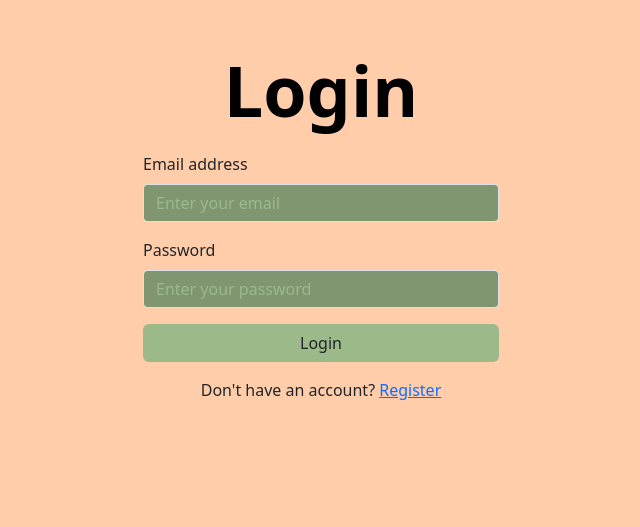
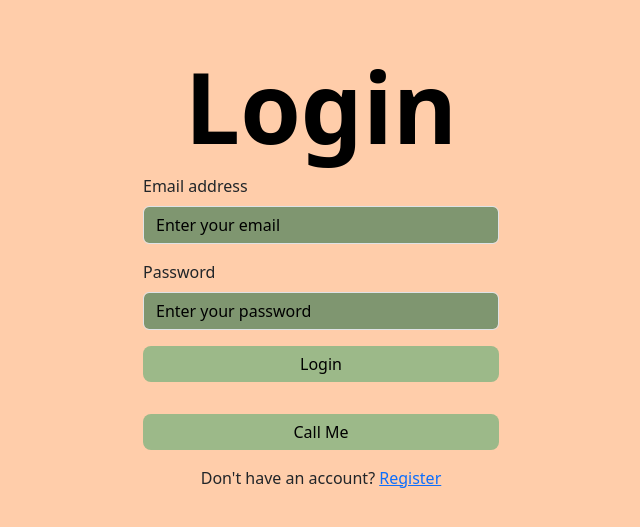
Before and after one commit to katawut2004/my_team, a Python web app: template templates/login.html in a window 1280 px wide. Shown: the top 527 px of the page, without its empty margins (319-959 px from the left). Run offline with Jinja, Linux system fonts and the light colour scheme; the template is opened without the code that fills it, so the values that code supplies are empty.

Commit message:
commit/future/login/แก้ไขหน้าloginและเพิ่มหน้าcallme\bybigy

```diff
--- a/templates/login.html
+++ b/templates/login.html
@@ -5,27 +5,47 @@
     <meta name="viewport" content="width=device-width, initial-scale=1.0">
     <title>Login</title>
     <link href="https://cdn.jsdelivr.net/npm/bootstrap@5.3.0/dist/css/bootstrap.min.css" rel="stylesheet">
-    <link rel="stylesheet" href="style.css">
     <style>
         body {
-            background: #FFCDAA; /* เปลี่ยนสีพื้นหลังเป็นสีเหลือง */
+            background: #FFCDAA; /* เปลี่ยนสีพื้นหลังเป็นสีครีม */
         }
 
         /* สไตล์ของคำว่า "Login" */
         .login-title {
-            font-size: 70px; /* ขยายขนาดคำ */
+            font-size: 98px; /* ขยายขนาดคำ */
             color: black; /* กำหนดสีของคำ */
             font-weight: bold; /* ทำให้ตัวหนา */
         }
 
-        /* สไตล์ของปุ่ม Login */
-        .btn-white {
-            background: #9cb989; /* สีที่เปลี่ยนเมื่อ hover */
+        /* สไตล์พื้นฐานของปุ่ม */
+        .btn-custom {
+            /* font-weight: bold; ทำให้ตัวหนา */
+            color: #000000; /* กำหนดสีของข้อความ */
+            border: none; /* ลบขอบ */
+            transition: background-color 0.3s; /* เพิ่มการเปลี่ยนแปลงที่ลื่นไหล */
+            padding: -5px 2px; /* ขนาดของปุ่ม */
+            border-radius: 8px; /* มุมโค้งของปุ่ม */
         }
 
-        .btn-white:hover {
-            background-color: #f0f0f0; /* สีที่เปลี่ยนเมื่อ hover */
+        /* สไตล์ของปุ่ม Login */
+        .btn-login {
+            background-color: #9cb989; /* สีพื้นหลังของปุ่ม Login */
         }
+
+        .btn-login:hover {
+            background-color: #7f9670; /* สีที่เปลี่ยนเมื่อ hover */
+        }
+
+        /* สไตล์ของปุ่ม Call Me */
+        .btn-call-me {
+            background-color: #9cb989; /* สีพื้นหลังของปุ่ม Call Me */
+        }
+
+        .btn-call-me:hover {
+            background-color: #7f9670; /* สีที่เปลี่ยนเมื่อ hover */
+        }
+
+
 
         .form-control:hover {
             background-color: #f0f0f0; /* สีที่เปลี่ยนเมื่อ hover */
@@ -33,14 +53,13 @@
         }
 
         .form-control {
-    background-color: #7f9670; /* สีพื้นหลังเป็นสีเขียวเข้ม */
-    color: #9cb989; /* เปลี่ยนสีของตัวอักษรเป็นสีขาวเพื่อความชัดเจน */
-}
+            background-color: #7f9670; /* สีพื้นหลังเป็นสีเขียวเข้ม */
+            color: #000000; /* เปลี่ยนสีของตัวอักษรเป็นสีดำเพื่อความชัดเจน */
+        }
 
-.form-control::placeholder {
-    color: #9cb989; /* สีของ placeholder ให้เป็นสีเทาอ่อนเพื่อให้มองเห็นได้ชัด */
-}
-
+        .form-control::placeholder {
+            color: #000000; /* เปลี่ยนสีของ placeholder ให้เป็นสีดำ */
+        }
     </style>
 </head>
 <body>
@@ -57,7 +76,12 @@
                         <label for="password" class="form-label">Password</label>
                         <input type="password" class="form-control" id="password" placeholder="Enter your password">
                     </div>
-                    <button type="submit" class="btn btn-white w-100">Login</button>
+
+                    <!-- ปุ่ม Login -->
+                    <p><button type="submit" class="btn btn-custom btn-login w-100">Login</button></p>
+
+                    <!-- ปุ่ม Call Me -->
+                    <p><a href="call_me.html" class="btn btn-custom btn-call-me w-100 mt-3">Call Me</a></p>
                 </form>
                 <p class="text-center mt-3">Don't have an account? <a href="register.html">Register</a></p>
             </div>
```
Also changed, not shown: templates/call_me.html (added, +28 -0 lines).
